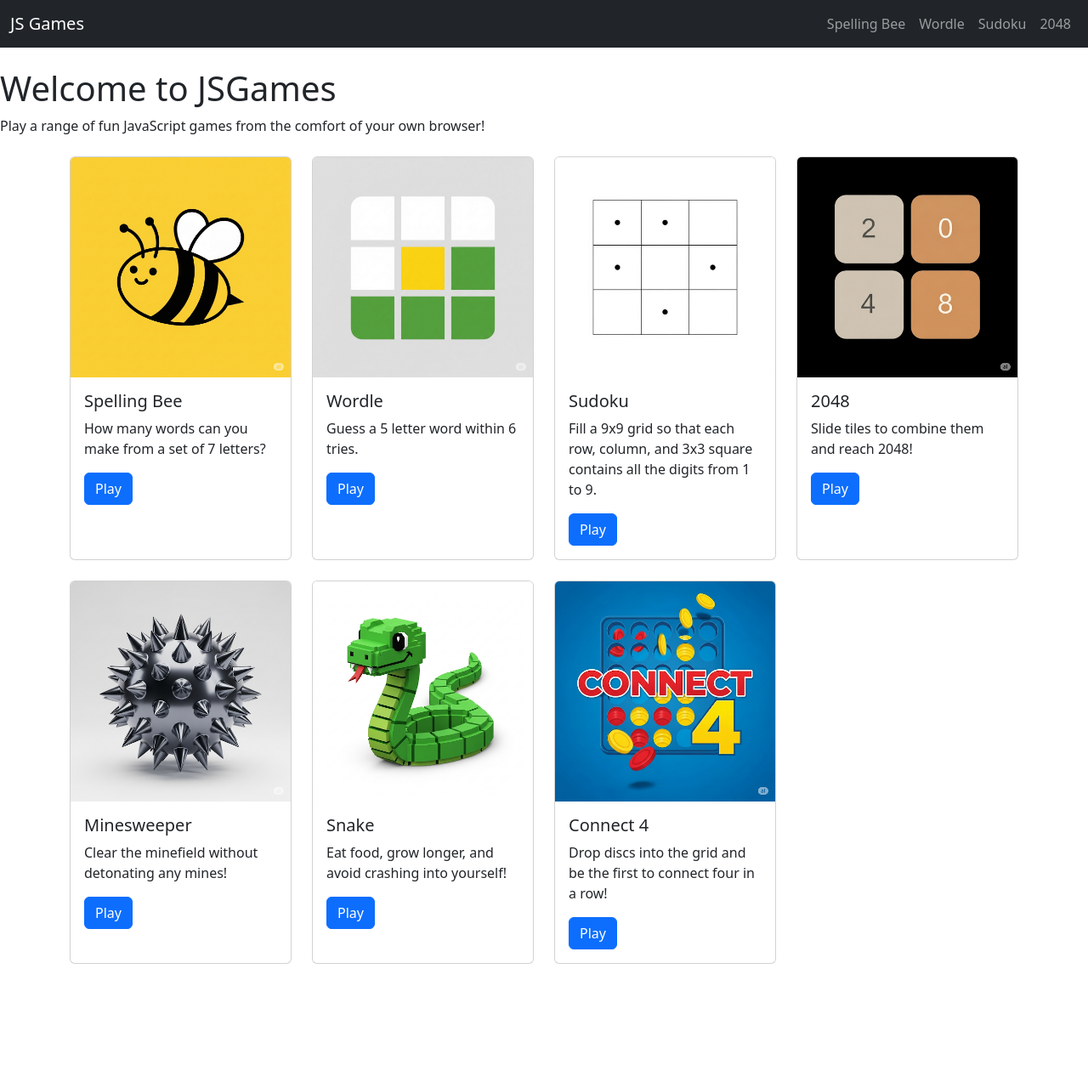
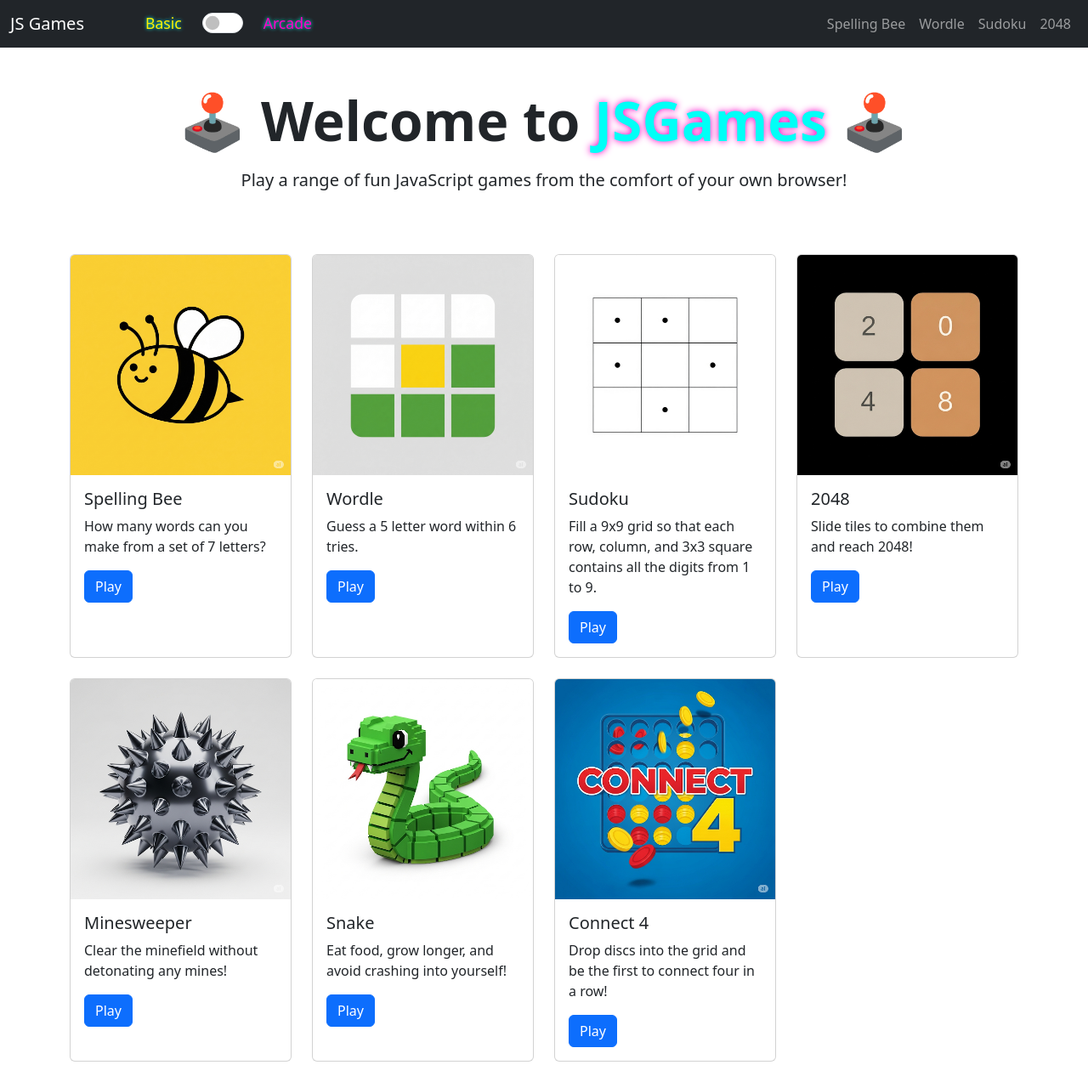
Before and after one commit to ben-hockley/js_games, a FastAPI app: page /home in a window 1280 px wide. Shown: the whole page at 85% size. Before the commit the page ends 1134 px from the top, so only its background shows below. Run offline with FastAPI, Linux system fonts and the light colour scheme.

Commit message:
new optional arcade styling applied by toggling a toggle switch on the homepage

```diff
--- /dev/null
+++ b/static/css/arcade.css
@@ -0,0 +1,129 @@
+/* Ensure switch labels are always visible and not overlapped by the switch */
+.navbar .form-switch {
+  min-width: 10em;
+  gap: 0.5em;
+}
+.navbar .form-switch .form-check-label {
+  font-size: 1.1em;
+  position: static !important;
+  z-index: 2;
+  background: transparent !important;
+  padding: 0;
+}
+.navbar .form-switch .form-check-input {
+  position: static !important;
+  margin: 0 0.5em;
+  z-index: 1;
+}
+.arcade-style #current-word-input::placeholder,
+.arcade-style .form-control::placeholder {
+  color: #fff200 !important;
+  text-shadow: 0 0 4px #ff00c8, 0 0 2px #000;
+  filter: none !important;
+  opacity: 1 !important;
+}
+/* Arcade style overrides for Spelling Bee */
+.arcade-style .hexagon-outer {
+  background: #222 !important;
+  color: #fff200 !important;
+  border: 3px solid #00fff7 !important;
+  text-shadow: 0 0 6px #ff00c8, 0 0 2px #000;
+}
+.arcade-style .hexagon-center {
+  background: #ff00c8 !important;
+  color: #fff200 !important;
+  border: 3px solid #00fff7 !important;
+  text-shadow: 0 0 6px #00fff7, 0 0 2px #000;
+}
+.arcade-style #current-word-input,
+.arcade-style .form-control {
+  background: #1a0033 !important;
+  color: #fff200 !important;
+  border: 2px solid #00fff7 !important;
+  text-shadow: 0 0 4px #ff00c8;
+}
+.arcade-style .btn-success, .arcade-style .btn-outline-danger, .arcade-style .btn-primary, .arcade-style .btn-secondary {
+  background: #ff00c8 !important;
+  color: #fff200 !important;
+  border: 2px solid #00fff7 !important;
+  text-shadow: 0 0 4px #00fff7;
+}
+.arcade-style .btn-success:hover, .arcade-style .btn-outline-danger:hover, .arcade-style .btn-primary:hover, .arcade-style .btn-secondary:hover {
+  background: #00fff7 !important;
+  color: #ff00c8 !important;
+  border: 2px solid #ff00c8 !important;
+}
+.arcade-style .p-4.bg-light, .arcade-style .border.bg-light {
+  background: #1a0033 !important;
+  color: #fff200 !important;
+  border: 2px solid #00fff7 !important;
+}
+.arcade-style h2, .arcade-style h4, .arcade-style #words-list, .arcade-style .progress-bar {
+  color: #fff200 !important;
+  text-shadow: 0 0 4px #00fff7, 0 0 8px #ff00c8;
+}
+.arcade-style .progress {
+  background: #222 !important;
+  border: 2px solid #00fff7 !important;
+}
+.arcade-style .progress-bar.bg-success {
+  background: linear-gradient(90deg, #ff00c8 0%, #00fff7 100%) !important;
+}
+/* Arcade Art Style for JS Games */
+.arcade-style {
+  font-family: 'Press Start 2P', 'VT323', 'Courier New', Courier, monospace;
+  background: linear-gradient(135deg, #1a0033 0%, #330066 100%);
+  color: #fff200;
+}
+
+.arcade-style .navbar, .arcade-style .card, .arcade-style .btn, .arcade-style .container, .arcade-style .row, .arcade-style .col-12, .arcade-style .col-sm-6, .arcade-style .col-md-4, .arcade-style .col-lg-3 {
+  border-radius: 0 !important;
+  box-shadow: 0 0 8px #00fff7, 0 0 16px #ff00c8;
+}
+
+.arcade-style .navbar {
+  background: #0d0026 !important;
+  border-bottom: 4px solid #ff00c8;
+}
+
+.arcade-style .navbar-brand, .arcade-style .nav-link {
+  color: #fff200 !important;
+  text-shadow: 0 0 4px #00fff7, 0 0 8px #ff00c8;
+  font-family: 'Press Start 2P', 'VT323', 'Courier New', Courier, monospace;
+}
+
+.arcade-style .card {
+  background: #1a0033;
+  border: 2px solid #00fff7;
+  color: #fff200;
+}
+
+.arcade-style .card-title {
+  font-size: 1.1rem;
+  text-shadow: 0 0 4px #ff00c8;
+}
+
+.arcade-style .btn-primary {
+  background: #ff00c8;
+  border: 2px solid #00fff7;
+  color: #fff200;
+  font-family: 'Press Start 2P', 'VT323', 'Courier New', Courier, monospace;
+  text-shadow: 0 0 4px #00fff7;
+}
+
+.arcade-style .btn-primary:hover {
+  background: #00fff7;
+  color: #ff00c8;
+  border: 2px solid #ff00c8;
+}
+
+.arcade-style h1, .arcade-style h5, .arcade-style p {
+  text-shadow: 0 0 4px #00fff7, 0 0 8px #ff00c8;
+}
+
+.arcade-style img {
+  filter: saturate(1.5) contrast(1.2) drop-shadow(0 0 8px #00fff7);
+}
+
+/* Google Fonts for Arcade Style */
+@import url('https://fonts.googleapis.com/css2?family=Press+Start+2P&family=VT323&display=swap');
--- a/templates/base.html
+++ b/templates/base.html
@@ -6,18 +6,75 @@
 
     <!-- Bootstrap CSS -->
     <link href="https://cdn.jsdelivr.net/npm/bootstrap@5.3.3/dist/css/bootstrap.min.css" rel="stylesheet">
-    {% block styles %}{% endblock %}
+    <link id="arcade-style-css" rel="stylesheet" href="/static/css/arcade.css" disabled>
+    <script>
+      // Arcade style toggler
+      function toggleArcadeStyleSwitch() {
+        const arcadeCss = document.getElementById('arcade-style-css');
+        const body = document.body;
+        const switchEl = document.getElementById('arcade-style-switch');
+        if (switchEl.checked) {
+          arcadeCss.disabled = false;
+          body.classList.add('arcade-style');
+          localStorage.setItem('arcadeStyle', 'on');
+        } else {
+          arcadeCss.disabled = true;
+          body.classList.remove('arcade-style');
+          localStorage.setItem('arcadeStyle', 'off');
+        }
+      }
+      // On load, check localStorage and set switch state
+      window.addEventListener('DOMContentLoaded', function() {
+        const arcadeCss = document.getElementById('arcade-style-css');
+        const body = document.body;
+        const switchEl = document.getElementById('arcade-style-switch');
+        if (localStorage.getItem('arcadeStyle') === 'on') {
+          arcadeCss.disabled = false;
+          body.classList.add('arcade-style');
+          if (switchEl) switchEl.checked = true;
+        } else {
+          arcadeCss.disabled = true;
+          body.classList.remove('arcade-style');
+          if (switchEl) switchEl.checked = false;
+        }
+      });
+    </script>
+    {% block styles %}
+    <style>
+      .navbar .form-switch {
+  min-width: 10em;
+  gap: 0.5em;
+}
+.navbar .form-switch .form-check-label {
+  font-size: 1.1em;
+  position: static !important;
+  z-index: 2;
+  background: transparent !important;
+  padding: 0;
+}
+.navbar .form-switch .form-check-input {
+  position: static !important;
+  margin: 0 0.5em;
+  z-index: 1;
+}
+    </style>
+    {% endblock %}
 </head>
 <body>
     <!-- Bootstrap Navbar -->
-    <nav class="navbar navbar-expand-lg navbar-dark bg-dark mb-4">
+  <nav class="navbar navbar-expand-lg navbar-dark bg-dark mb-4">
       <div class="container-fluid">
         <a class="navbar-brand" href="/home">JS Games</a>
         <button class="navbar-toggler" type="button" data-bs-toggle="collapse" data-bs-target="#navbarNav"
           aria-controls="navbarNav" aria-expanded="false" aria-label="Toggle navigation">
           <span class="navbar-toggler-icon"></span>
         </button>
-        <div class="collapse navbar-collapse" id="navbarNav">
+        <div class="form-check form-switch ms-3 d-flex align-items-center" style="user-select:none;">
+          <label class="form-check-label me-2" for="arcade-style-switch" style="color:#fff200;text-shadow:0 0 4px #00fff7;">Basic</label>
+          <input class="form-check-input" type="checkbox" id="arcade-style-switch" onchange="toggleArcadeStyleSwitch()" style="width:3em;height:1.5em;">
+          <label class="form-check-label ms-2" for="arcade-style-switch" style="color:#ff00c8;text-shadow:0 0 4px #00fff7;">Arcade</label>
+        </div>
+  <div class="collapse navbar-collapse" id="navbarNav">
           <ul class="navbar-nav ms-auto">
             <li class="nav-item">
               <a class="nav-link" href="/play/spelling-bee">Spelling Bee</a>
--- a/templates/home.html
+++ b/templates/home.html
@@ -3,9 +3,11 @@
 {% block title %}JSGames{% endblock %}
 
 {% block content %}
-<h1>Welcome to JSGames</h1>
-<p>Play a range of fun JavaScript games from the comfort of your own browser!</p>
-<div class="container my-4">
+<div class="arcade-home text-center py-4">
+  <h1 class="display-3 fw-bold mb-3">🕹️ Welcome to <span style="color:#00fff7;text-shadow:0 0 8px #ff00c8;">JSGames</span> 🕹️</h1>
+  <p class="lead mb-4">Play a range of fun JavaScript games from the comfort of your own browser!</p>
+</div>
+<div class="container my-4 arcade-home-cards">
   <div class="row g-4">
     <div class="col-12 col-sm-6 col-md-4 col-lg-3">
       <div class="card h-100">
```
